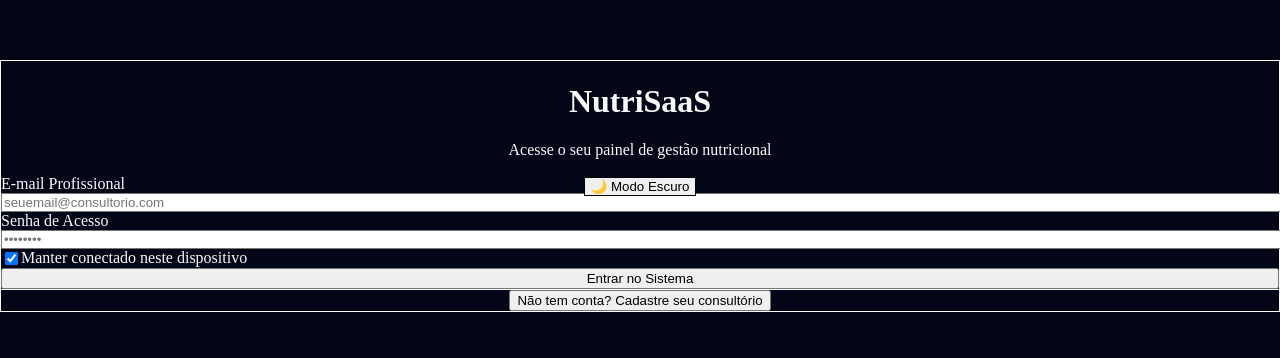
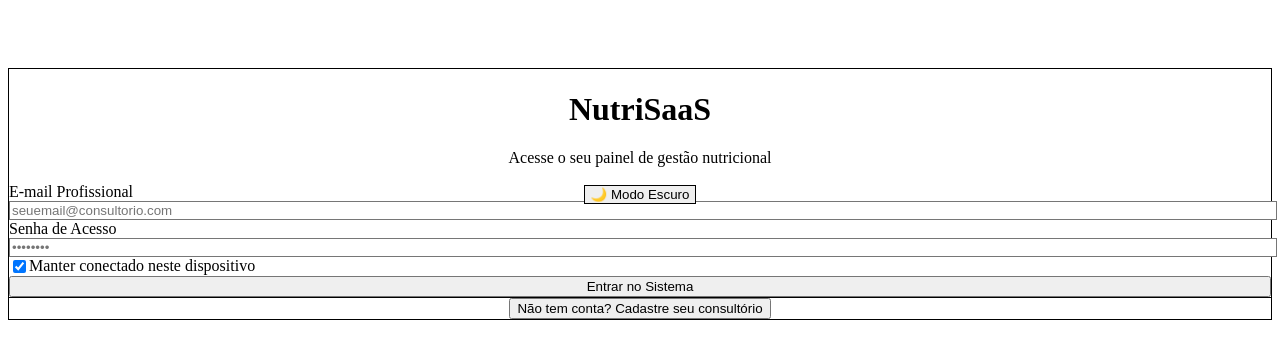
Before and after one commit to webdesignermarlon-code/nutrisaas, a Next.js app: page / in a window 1280 px wide. Shown: the part 214-572 px from the top of the page. Built offline with nearby package versions, Linux system fonts and the light colour scheme; no server answers.

Commit message:
Restaura versao estavel e original do admin page e globals css

```diff
--- a/app/globals.css
+++ b/app/globals.css
@@ -1,18 +1,3 @@
 @tailwind base;
 @tailwind components;
 @tailwind utilities;
-
-@layer base {
-  :root {
-    --background: 0 0% 100%;
-    --foreground: 222.2 84% 4.9%;
-  }
-}
-
-body {
-  color: rgb(248, 250, 252);
-  background-color: rgb(2, 6, 23);
-  min-height: 100vh;
-  margin: 0;
-  padding: 0;
-}
```
